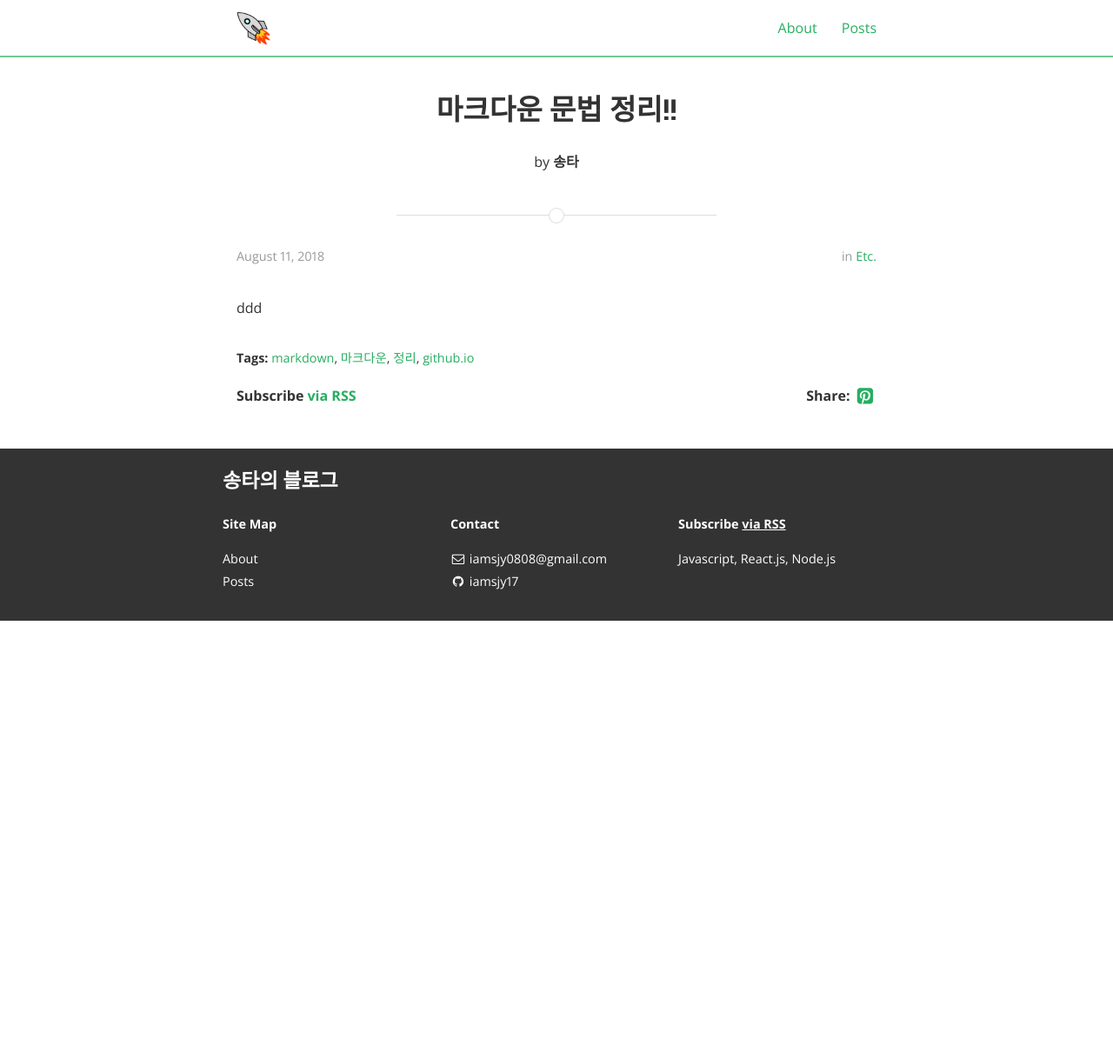
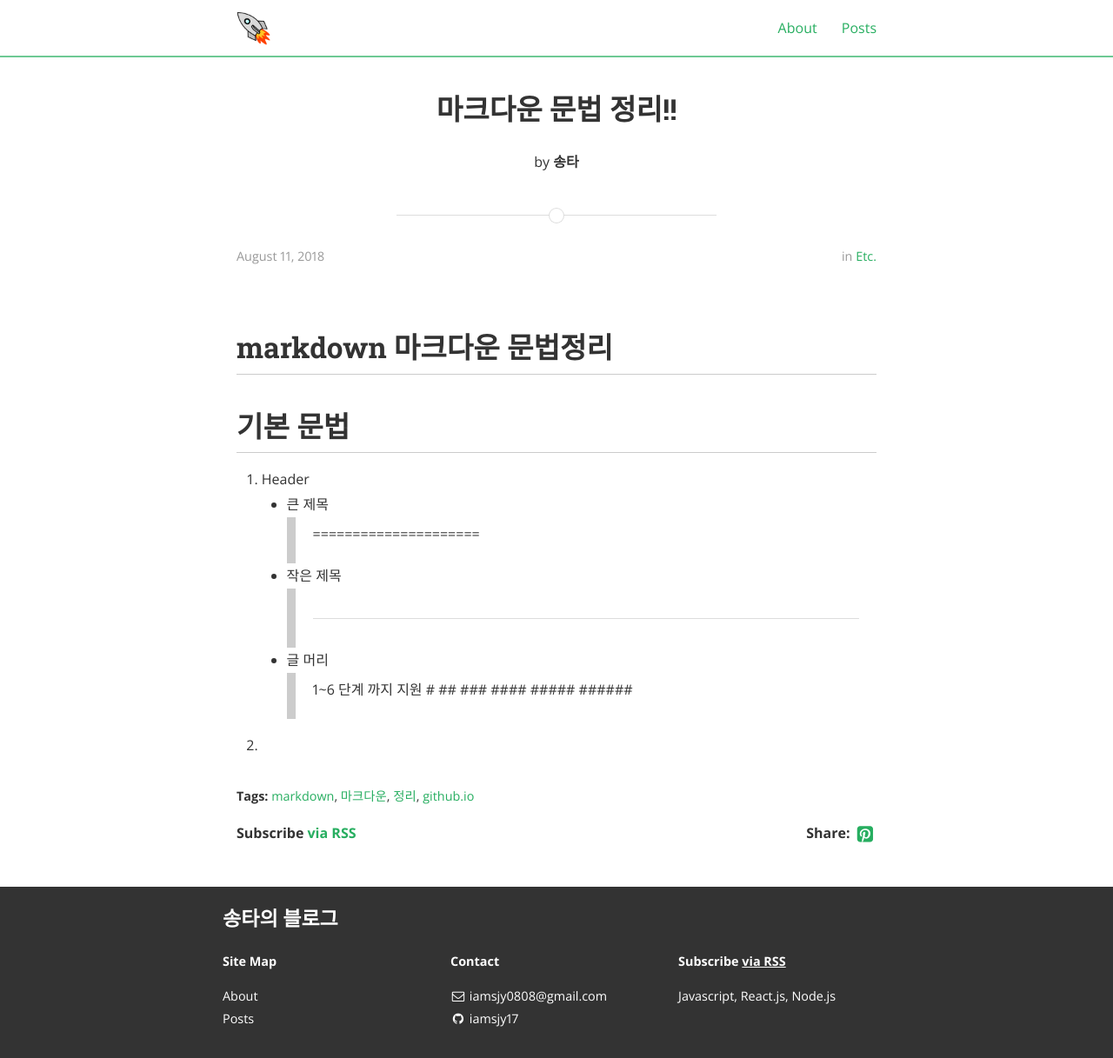
Before and after one commit to iamsjy17/iamsjy17.github.io, a Jekyll site: the page built from _posts/2018-08-11-MarkdownDocument.markdown, in a window 1280 px wide. Shown: the whole page at 87% size. Built offline with Jekyll 4.4.1, drawn with Linux system fonts in a browser that asks for light colours; nearby versions of some CDN libraries; some web fonts are replaced; comment, search, counter and statistics services are not loaded; before the commit the page ends 900 px from its top, so only the background shows below that.

```diff
--- a/_posts/2018-08-11-MarkdownDocument.markdown
+++ b/_posts/2018-08-11-MarkdownDocument.markdown
@@ -7,4 +7,21 @@
 tags: markdown 마크다운 정리 github.io
 ---
 
-ddd
+markdown 마크다운 문법정리
+==========================
+
+# 기본 문법
+1. Header
+- 큰 제목
+> =====================
+- 작은 제목
+> ---------------------
+- 글 머리
+> 1~6 단계 까지 지원
+> #
+> ##
+> ###
+> ####
+> #####
+> ######
+2.
```
